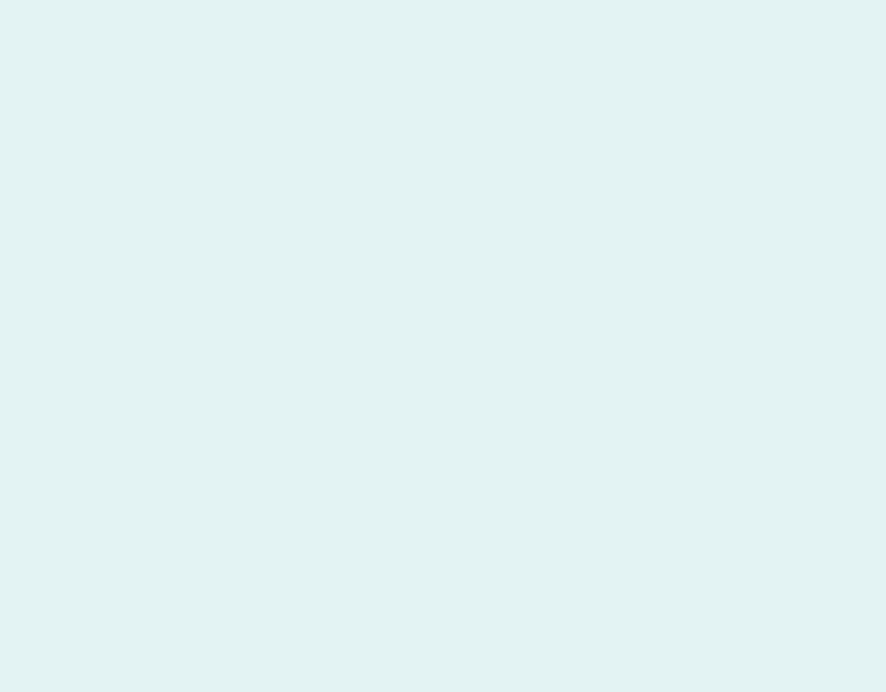
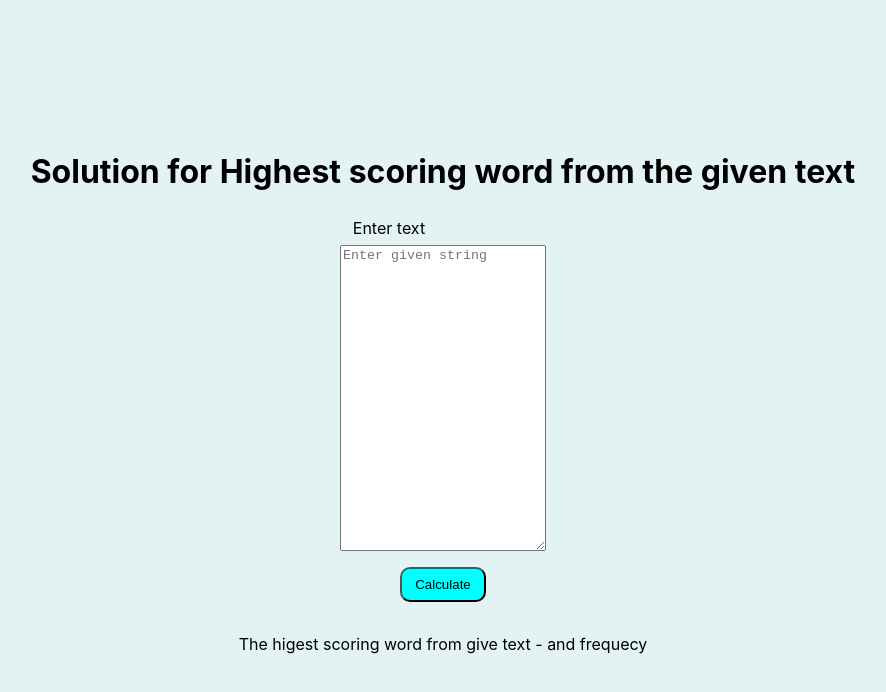
Before and after one commit to BirukMengistu/problemsolvingskills-techforinterview, a React (Create React App) app: page /higestsoringword in a window 1280 px wide. Before the commit this address had no page. Shown: the top 692 px of the page, without its empty margins (197-1083 px from the left). Built offline with nearby package versions, Linux system fonts and the light colour scheme.

Commit message:
Solution for Highest scoring word from the given text

```diff
--- a/src/App.tsx
+++ b/src/App.tsx
@@ -7,6 +7,7 @@ import {
 } from "react-router-dom";
 import  LongestNonRepChar from './components/longestnonrepeatingchar/LongestNonRepChar';
 import './App.css';
+import HigestScoring from './components/highest-scoring-word/higestscoring';
 
  const Home=()=>{
   return(
@@ -14,6 +15,7 @@ import './App.css';
      <h3>welcome to Birdev</h3>
      <h5>use route to check result </h5>
      <p>/lengthofLongestSubstring</p>
+     <p> /higestsoringword</p>
   </div>
   )
 
@@ -25,7 +27,7 @@ function App() {
       <Routes>
         <Route path="/" element={<Home />} />
         <Route path="/lengthofLongestSubstring" element= {<LongestNonRepChar />} />
-
+        <Route path="/higestsoringword" element= {<HigestScoring />} />
       </Routes>
 
   </BrowserRouter>
--- /dev/null
+++ b/src/components/highest-scoring-word/higestscoring.tsx
@@ -0,0 +1,60 @@
+import React,{useState} from 'react'
+
+
+
+interface curObj{
+    'value':string ,
+    'score':number
+}
+const alpVal=(s:string)=>s.toLowerCase().charCodeAt(0)-97 +1
+
+const high =(x:string) =>{
+ let splitWord= x.split(' '), arr:any=[] ,result=0
+
+ splitWord.map((val) => {
+             val.split('').map(ch=>  result += alpVal(ch) )
+            arr.push({'value':val, 'score': result})
+            result=0
+        })
+
+
+ let max = arr.reduce((max:number,current:curObj)=>{
+   return current.value ? Math.max(max, current.score): max
+ },-Infinity )
+
+let highValue = arr.filter((val:curObj) => val.score === max)
+
+
+  return highValue[0]
+}
+
+ const HigestScoring = () => {
+    const [input, setInput] = useState<string>('')
+    const [result, setResult]=useState<curObj>()
+    const handleTask=(str:string):void=>{
+        return  setResult(high(str))
+    }
+  return (
+    <div className='container'>
+        <h1>Solution for Highest scoring word from the given text</h1>
+       <div className='input-box'>
+          <label>Enter text</label>
+           <textarea style={{width:'200px', height:'300px'}} placeholder='Enter given string'
+            onChange={(e)=>setInput(e.target.value)}/>
+       </div>
+
+       <button onClick={()=>handleTask(input)}>
+           Calculate
+       </button>
+        <p>The higest scoring word from give text - <span
+        style={{fontWeight:'bold' , color:'green' }}>
+            {result?.value}</span> and frequecy
+            <span style={{fontWeight:'bold' , color:'green' }}>
+            {result?.score}
+            </span>
+            </p>
+    </div>
+  )
+}
+
+export default HigestScoring
```
